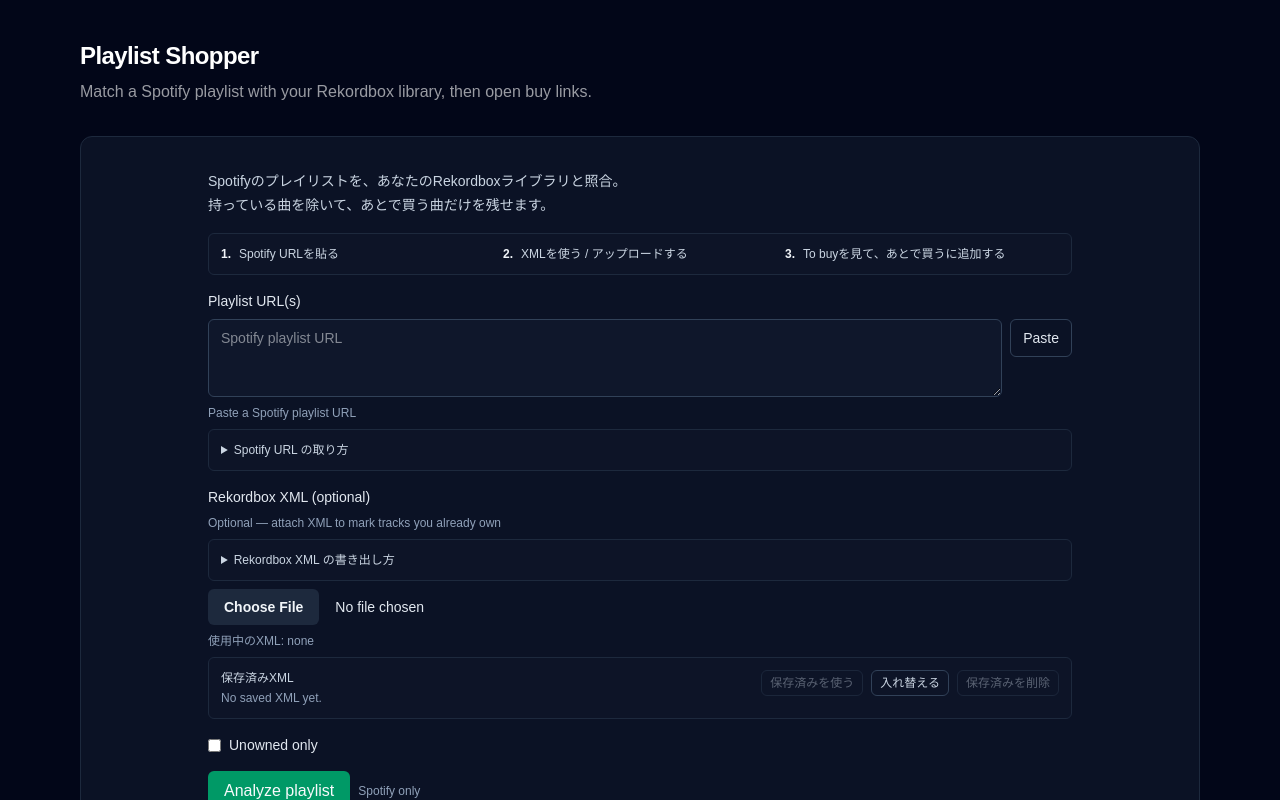
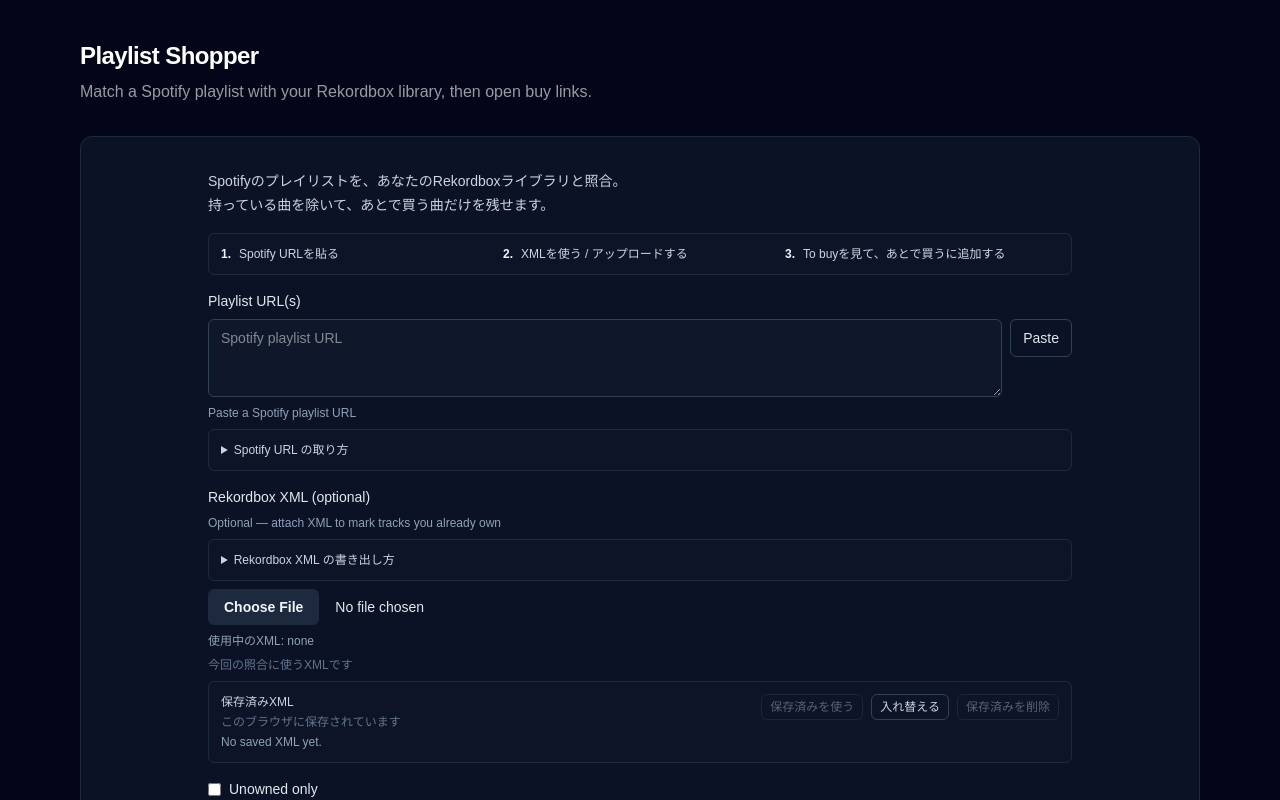
Before and after one commit to takumimakimgmt/spotify-shopper, a Next.js app: page / in a window 1280 px wide. Shown: the top 800 px of the page. Built offline with nearby package versions, Linux system fonts and the light colour scheme; no server answers.

Commit message:
Clarify saved and active XML labels

```diff
--- a/app/components/AnalyzeForm.tsx
+++ b/app/components/AnalyzeForm.tsx
@@ -261,6 +261,7 @@
               ? ` · ${props.rekordboxDate}`
               : ""}
           </div>
+          <div className="text-xs text-slate-500">今回の照合に使うXMLです</div>
 
           {localXmlError ? (
             <div className="text-xs text-rose-300">{localXmlError}</div>
@@ -270,6 +271,9 @@
             <div className="flex flex-col gap-2 sm:flex-row sm:items-start sm:justify-between">
               <div className="space-y-1">
                 <div className="font-medium text-slate-300">保存済みXML</div>
+                <div className="text-slate-500">
+                  このブラウザに保存されています
+                </div>
                 {props.savedRekordboxXmlMeta ? (
                   <div>
                     {props.savedRekordboxXmlMeta.filename} ·{" "}
```
